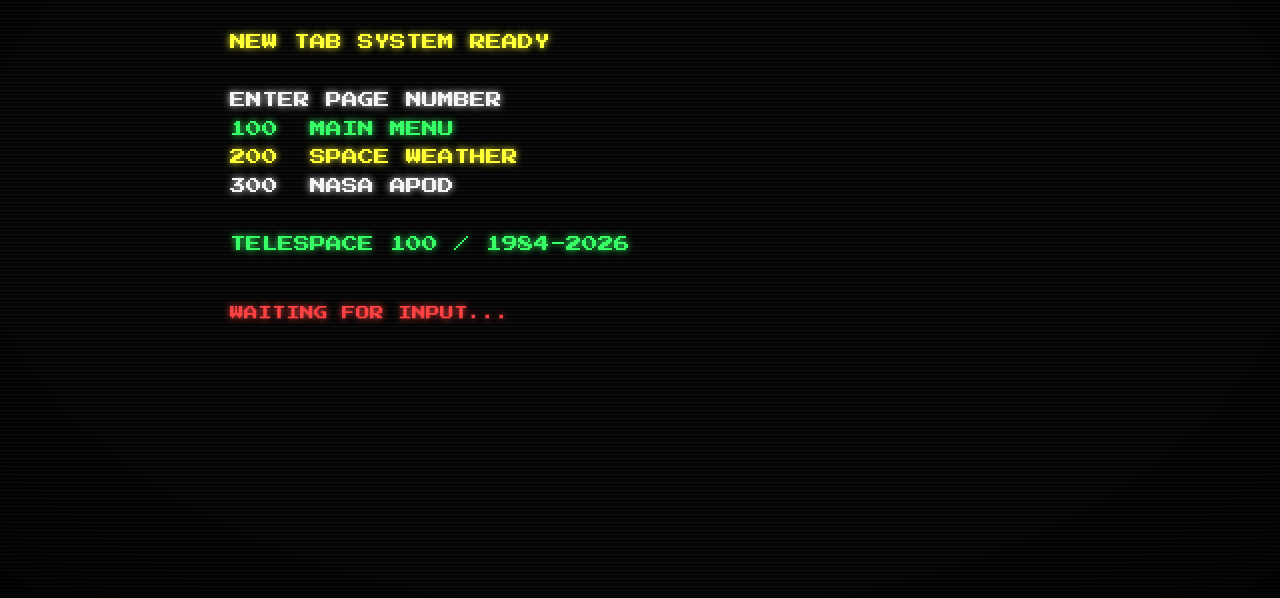
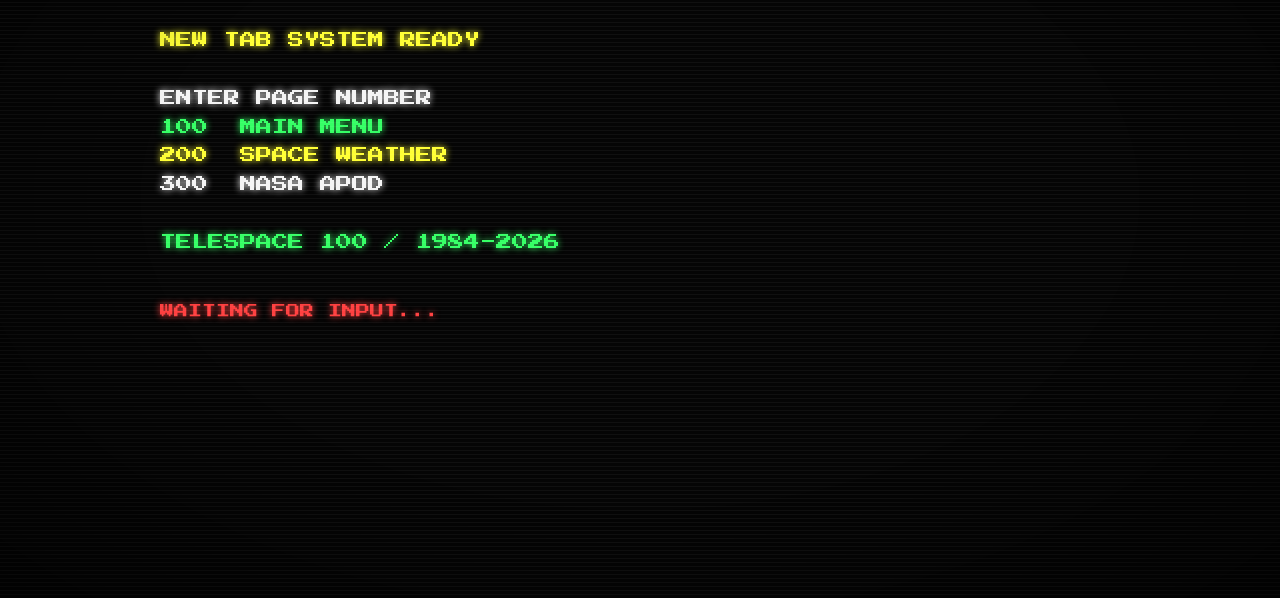
Before and after one commit to muhammet842/TeleSpace100, a website built with Vite: page index.html in a window 1280 px wide. Shown: the part 202-800 px from the top of the page. Built offline with nearby package versions, Linux system fonts and the light colour scheme; no server answers.

Commit message:
I prepared project for deployment

```diff
--- a/src/styles/teletext.css
+++ b/src/styles/teletext.css
@@ -49,7 +49,7 @@
   width: min(100%, 960px);
   min-height: 100vh;
   margin: 0 auto;
-  padding: clamp(24px, 8vw, 72px) clamp(18px, 7vw, 70px);
+  padding: 70px 0px 70px 0px;
   outline: none;
   background: #050505;
   color: #f4f4f4;
```
Also changed, not shown: .github/workflows/deploy.yml (added).
